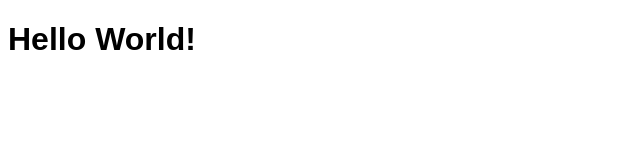
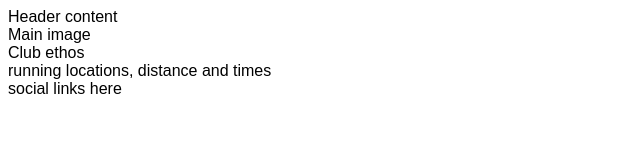
Before and after one commit to Lindsay18/Love-Running, a plain HTML site: page index.html in a window 1280 px wide. Shown: the whole page, without its empty margins (0-640 px from the left). Drawn offline with Linux system fonts and the light colour scheme; files that its build step writes are made by us from their sources.

Commit message:
Add core structure for home page

```diff
--- a/index.html
+++ b/index.html
@@ -9,11 +9,21 @@
     <meta name="keywords" content=" love running, running club, ireland, dublin">
 
     <link rel="stylesheet" href="assets/css/style.css">
-     <title>Love Running</title>
+    <title>Love Running</title>
 </head>
 
 <body>
-    <h1>Hello World!</h1>
+    <header> Header content</header>
+    <section>
+        Main image
+    </section>
+    <section>Club ethos</section>
+    <section>
+        running locations, distance and times
+    </section>
+    <footer>
+        social links here
+    </footer>
 </body>
 
 </html>
```
